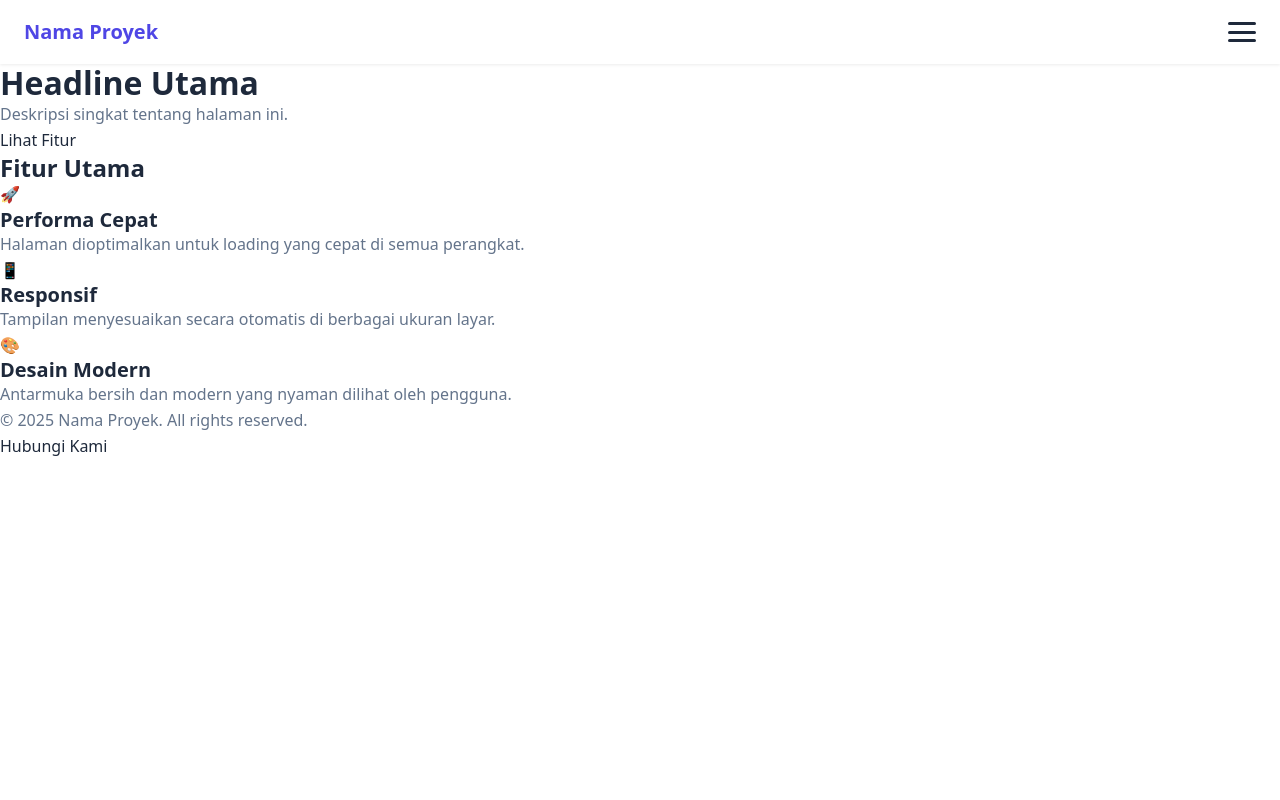
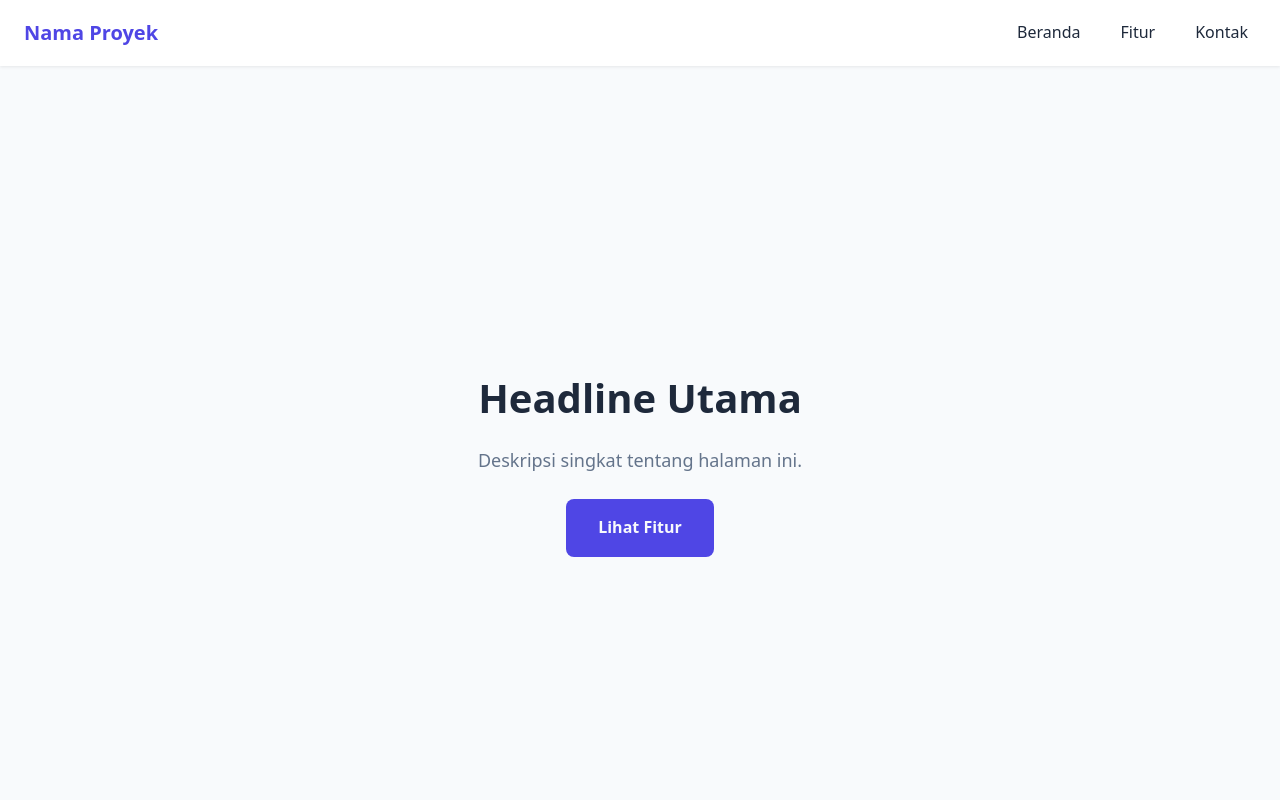
Before and after one commit to Haanss56/Revou-Coding-Camp, a plain HTML site: page index.html in a window 1280 px wide. Shown: the top 800 px of the page. Drawn offline with Linux system fonts and the light colour scheme; a script that the page names is missing.

Commit message:
js and css

```diff
--- /dev/null
+++ b/script.js
@@ -0,0 +1,16 @@
+document.addEventListener('DOMContentLoaded', function () {
+  const hamburger = document.querySelector('.hamburger');
+  const navLinks = document.querySelector('.nav-links');
+
+  hamburger.addEventListener('click', function () {
+    const isOpen = navLinks.classList.toggle('active');
+    hamburger.setAttribute('aria-expanded', isOpen);
+  });
+
+  navLinks.querySelectorAll('a').forEach(function (link) {
+    link.addEventListener('click', function () {
+      navLinks.classList.remove('active');
+      hamburger.setAttribute('aria-expanded', 'false');
+    });
+  });
+});
--- a/style.css
+++ b/style.css
@@ -229,3 +229,190 @@ p {
   border-radius: var(--border-radius-sm);
   transition: transform var(--transition-base), opacity var(--transition-base);
 }
+
+/* ============================================================
+   Desktop Navbar Styles — @media (min-width: 768px) (Req 6.2, 6.3)
+   ============================================================ */
+@media (min-width: 768px) {
+  /* Show nav-links horizontally and reset mobile positioning */
+  .nav-links {
+    display: flex;
+    flex-direction: row;
+    align-items: center;
+    gap: var(--spacing-lg);
+    position: static;
+    box-shadow: none;
+    padding: 0;
+    background-color: transparent;
+  }
+
+  /* Override .active — not needed on desktop */
+  .nav-links.active {
+    display: flex;
+  }
+
+  /* Reset link styles for horizontal layout */
+  .nav-links li a {
+    padding: var(--spacing-xs) var(--spacing-sm);
+    border-bottom: none;
+  }
+
+  .nav-links li:last-child a {
+    border-bottom: none;
+  }
+
+  /* Hide hamburger on desktop */
+  .hamburger {
+    display: none;
+  }
+}
+
+/* ============================================================
+   Hero Section (Req 3.4, 3.5)
+   ============================================================ */
+
+/* Mobile-first: single column, centered content */
+#hero {
+  min-height: 100vh; /* Req 3.4 */
+  display: flex;
+  flex-direction: column;
+  justify-content: center;
+  align-items: center;
+  text-align: center;
+  padding: var(--spacing-2xl) var(--spacing-lg);
+  background-color: var(--color-bg-alt);
+  gap: var(--spacing-lg);
+}
+
+#hero h1 {
+  font-size: var(--font-size-3xl); /* 32px on mobile */
+  color: var(--color-text);
+  max-width: 600px;
+}
+
+#hero p {
+  font-size: var(--font-size-base); /* 16px on mobile */
+  color: var(--color-text-muted);
+  max-width: 480px;
+}
+
+.cta-button {
+  display: inline-block;
+  padding: var(--spacing-md) var(--spacing-xl);
+  background-color: var(--color-primary);
+  color: var(--color-text-inverse);
+  font-size: var(--font-size-base);
+  font-weight: 600;
+  border-radius: var(--border-radius-md);
+  transition: background-color var(--transition-fast);
+}
+
+.cta-button:hover {
+  background-color: var(--color-primary-dark);
+}
+
+/* Desktop: larger text (Req 3.5, 6.2) */
+@media (min-width: 768px) {
+  #hero h1 {
+    font-size: var(--font-size-4xl); /* 40px on desktop */
+  }
+
+  #hero p {
+    font-size: var(--font-size-lg); /* 18px on desktop */
+  }
+}
+
+/* ============================================================
+   Feature Section (Req 4.2, 4.3)
+   ============================================================ */
+
+/* Mobile-first: single column layout */
+#features {
+  padding: var(--spacing-3xl) var(--spacing-lg);
+  background-color: var(--color-bg);
+  text-align: center;
+}
+
+#features h2 {
+  margin-bottom: var(--spacing-2xl);
+  color: var(--color-text);
+}
+
+/* Single column by default (mobile) — Req 4.3 */
+.feature-grid {
+  display: grid;
+  grid-template-columns: 1fr;
+  gap: var(--spacing-lg);
+  max-width: var(--container-max-width);
+  margin-inline: auto;
+}
+
+/* Feature card — consistent styling */
+.feature-card {
+  background-color: var(--color-bg-alt);
+  border: 1px solid var(--color-border);
+  border-radius: var(--border-radius-lg);
+  padding: var(--spacing-xl);
+  box-shadow: var(--shadow-sm);
+  transition: box-shadow var(--transition-base), transform var(--transition-base);
+  text-align: center;
+}
+
+.feature-card:hover {
+  box-shadow: var(--shadow-md);
+  transform: translateY(-4px);
+}
+
+.feature-icon {
+  font-size: 2.5rem;
+  margin-bottom: var(--spacing-md);
+  line-height: 1;
+}
+
+.feature-card h3 {
+  font-size: var(--font-size-xl);
+  margin-bottom: var(--spacing-sm);
+  color: var(--color-text);
+}
+
+.feature-card p {
+  font-size: var(--font-size-base);
+  color: var(--color-text-muted);
+}
+
+/* Desktop: 3-column grid — Req 4.2 */
+@media (min-width: 768px) {
+  .feature-grid {
+    grid-template-columns: repeat(3, 1fr);
+  }
+}
+
+/* ============================================================
+   Footer (Req 5.3)
+   ============================================================ */
+#footer {
+  background-color: var(--color-footer-bg); /* berbeda dari konten utama */
+  color: var(--color-text-inverse);
+  padding: var(--spacing-2xl) var(--spacing-lg);
+  text-align: center;
+  display: flex;
+  flex-direction: column;
+  align-items: center;
+  gap: var(--spacing-sm);
+}
+
+#footer p {
+  color: var(--color-text-inverse);
+  font-size: var(--font-size-sm);
+}
+
+#footer a {
+  color: var(--color-text-inverse);
+  font-size: var(--font-size-sm);
+  text-decoration: underline;
+  transition: opacity var(--transition-fast);
+}
+
+#footer a:hover {
+  opacity: 0.75;
+}
```
